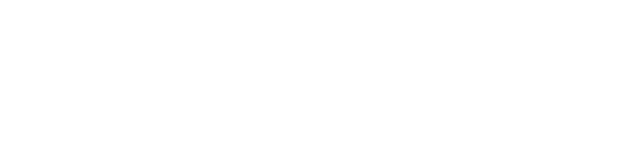
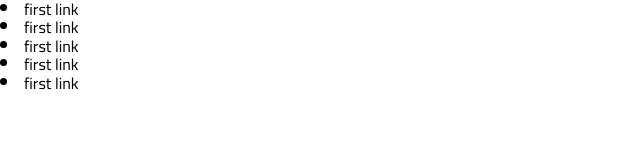
Before and after one commit to Yussif20/wonder, a plain HTML site: page index.html in a window 1280 px wide. Shown: the whole page, without its empty margins (0-640 px from the left). Drawn offline with Linux system fonts and the light colour scheme.

Commit message:
adding the nav

```diff
--- a/index.html
+++ b/index.html
@@ -20,7 +20,13 @@
   </head>
   <body>
     <div class="header">
-      <nav></nav>
+      <nav>
+        <li>first link</li>
+        <li>first link</li>
+        <li>first link</li>
+        <li>first link</li>
+        <li>first link</li>
+      </nav>
     </div>
   </body>
 </html>
```
